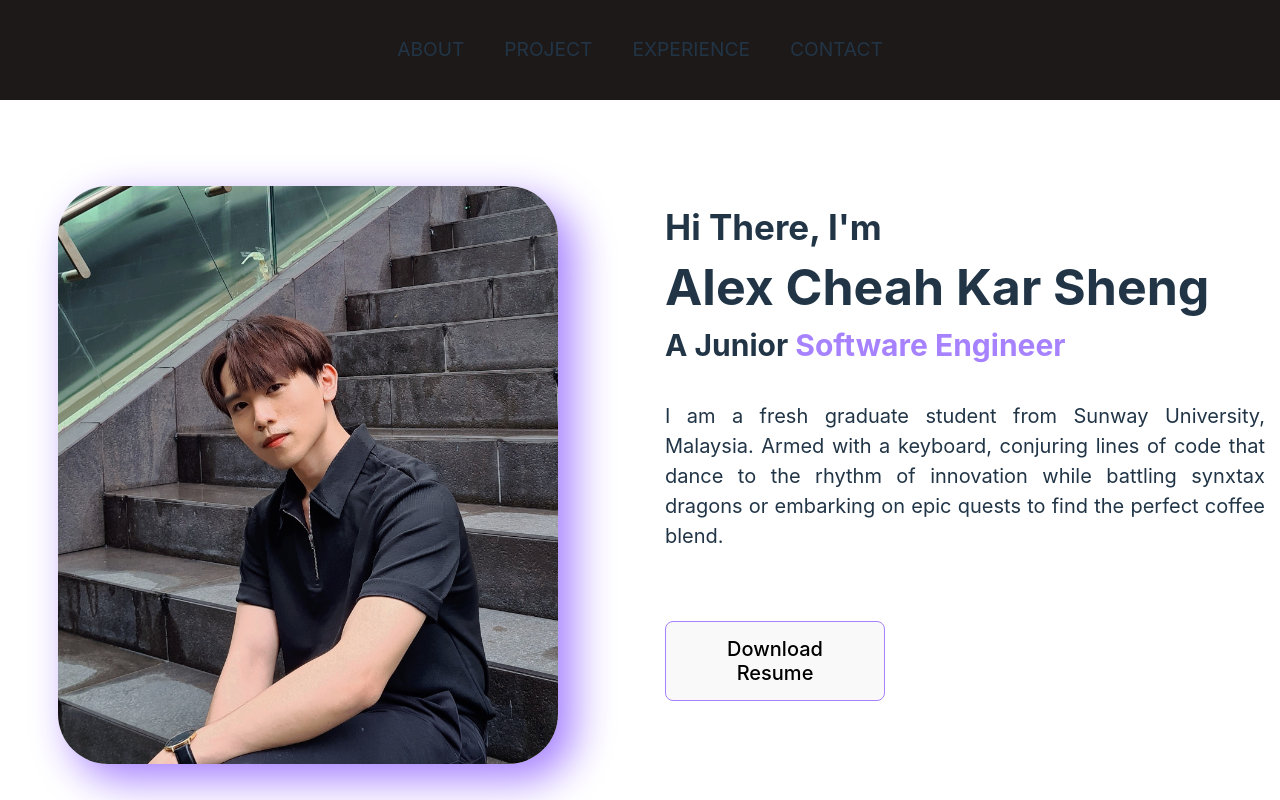
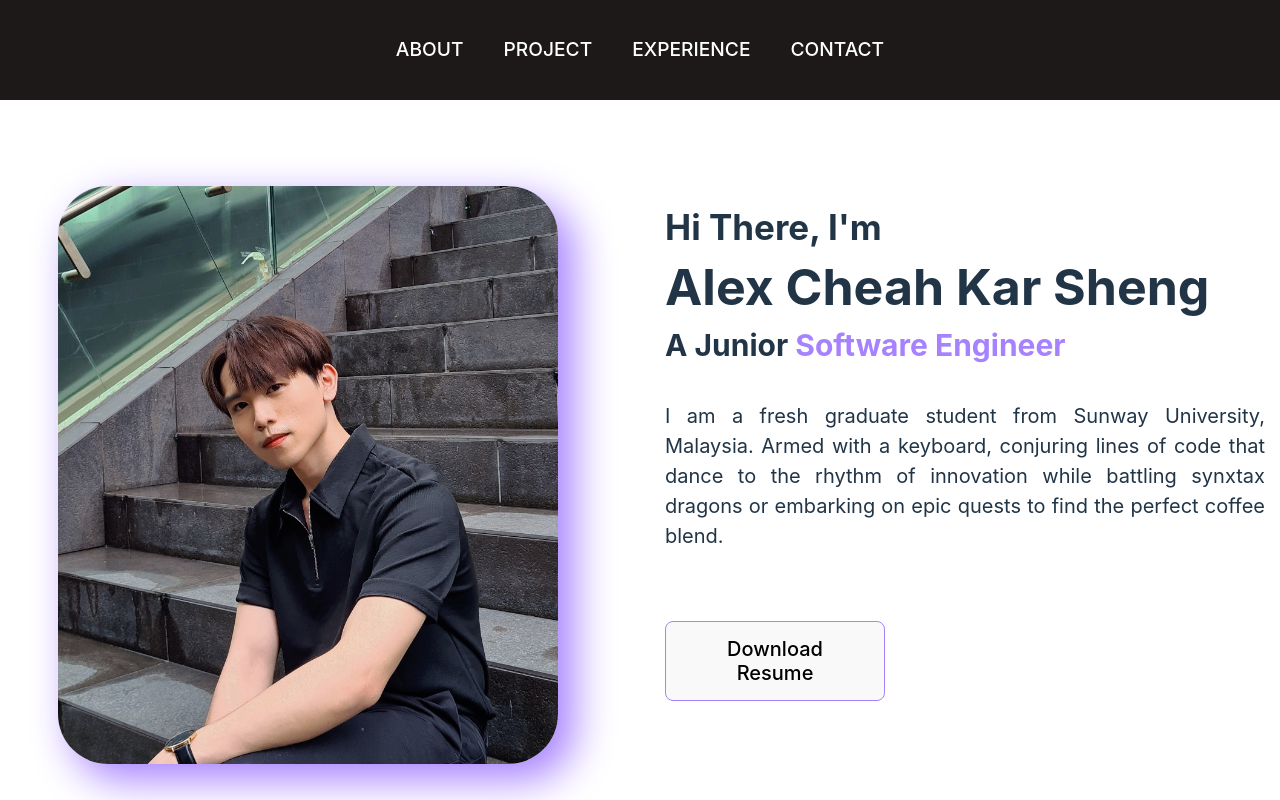
Before and after one commit to Alexk0309/Alex-Portfolio, a React (Vite) app in the folder alex-portfolio/: page / in a window 1280 px wide. Shown: the top 800 px of the page. Built offline with nearby package versions, Linux system fonts and the light colour scheme.

Commit message:
feat: animated button

```diff
--- a/alex-portfolio/src/index.css
+++ b/alex-portfolio/src/index.css
@@ -16,11 +16,13 @@
 
 a {
   font-weight: 500;
-  color: #646cff;
+  color: #ffffff;
   text-decoration: inherit;
+  padding-bottom: 10px;
 }
 a:hover {
-  color: #535bf2;
+  font-size: 40px;
+  color: #a782ff;
 }
 
 body {
@@ -42,12 +44,15 @@ button {
   font-family: inherit;
   background-color: #1a1a1a;
   cursor: pointer;
-  transition: border-color 0.25s;
+  transition: all 0.5s;
 }
+
 button:hover {
   color: black;
   background-color: #a782ff;
+  transition: 0.5s;
 }
+
 button:focus,
 button:focus-visible {
   outline: 4px auto -webkit-focus-ring-color;
--- a/alex-portfolio/src/modules/components/NavBar.tsx
+++ b/alex-portfolio/src/modules/components/NavBar.tsx
@@ -20,7 +20,9 @@ const NavBar = () => {
     <div className="nav-bar-container">
       <div className="nav-bar-items">
         {navigation.map((item) => (
-          <div className="nav-bar-item">{item.title}</div>
+          <div className="nav-bar-item">
+            <a href="#">{item.title}</a>
+          </div>
         ))}
       </div>
     </div>
--- a/alex-portfolio/src/modules/components/styles.css
+++ b/alex-portfolio/src/modules/components/styles.css
@@ -19,3 +19,7 @@
   font-size: larger;
   margin: 0 20px 0 20px;
 }
+
+.nav-bar-item:hover {
+    border-bottom: #a782ff;
+}
```
